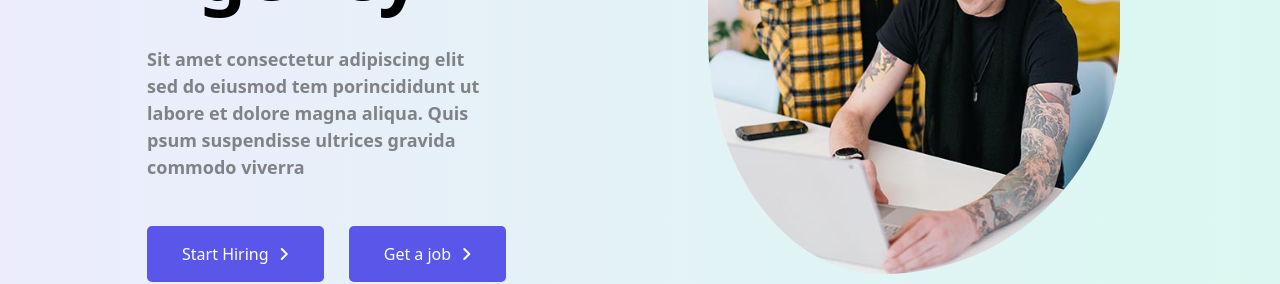
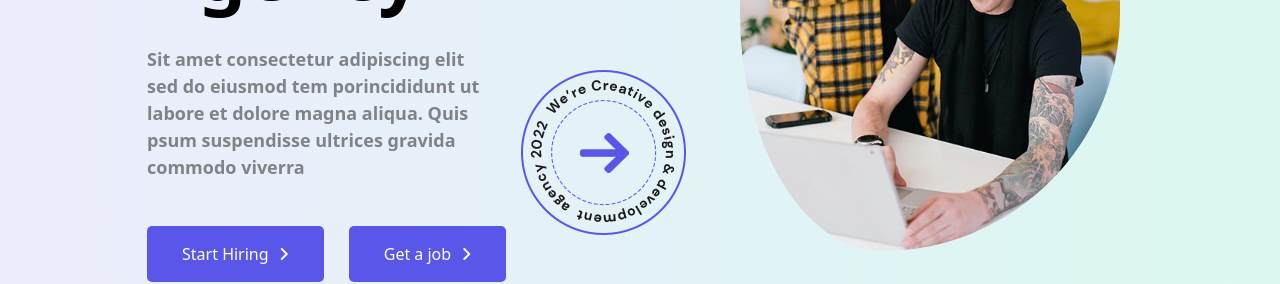
Before and after one commit to thecreativegang/recruit-hub-client-2, a React (Create React App) app: page / in a window 1280 px wide. Shown: the part 544-828 px from the top of the page. Built offline with nearby package versions, Linux system fonts and the light colour scheme.

Commit message:
banner re design

```diff
--- a/src/components/Pages/Home/Banner/Banner.js
+++ b/src/components/Pages/Home/Banner/Banner.js
@@ -1,6 +1,8 @@
 import React from 'react';
 import '../Home/Home.css';
-import heroImg from '../../../../images/hero-one-img-2.jpg'
+import heroImg from '../../../../images/hero-one-img-2.jpg';
+import heroImgLogo from '../../../../images/circle-logo-1.png';
+
 
 import './Banner.css'
 
@@ -21,7 +23,9 @@ const Banner = () => {
                         </div>
                     </div>
                     <div className='flex justify-center items-center'>
-                        <img src={heroImg} className="rounded-[250px] pl-[4rem]" />
+                        <img src={heroImg} className="rounded-[250px] pl-[6rem] relative" />
+                        <img src={heroImgLogo} className="absolute bottom-[12rem] right-[37.1rem]" alt="" />
+
                     </div>
                 </section>
 
```
